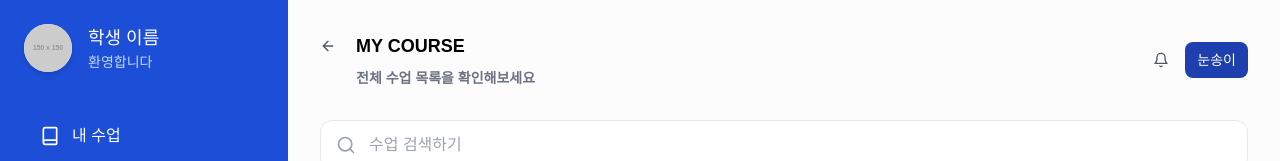
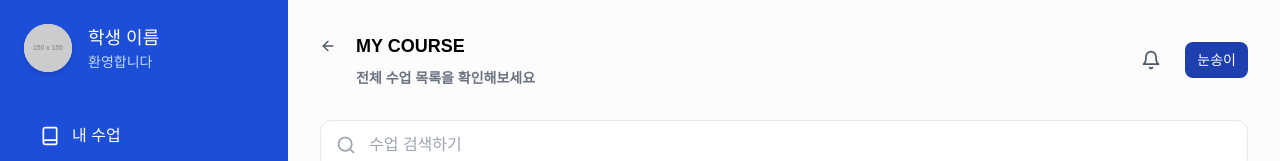
Before and after one commit to 9oormthon-univ/2024_DANPOON_TEAM_25_FE, a Next.js app: page /student/courses in a window 1280 px wide. Shown: the top 161 px of the page. Built offline with nearby package versions, Linux system fonts and the light colour scheme.

Commit message:
[style] notification icon 크기 및 hover 효과 추가

```diff
--- a/src/components/common/Button/NotificationButton.tsx
+++ b/src/components/common/Button/NotificationButton.tsx
@@ -9,11 +9,11 @@ export const NotificationButton = ({
   isNew = false,
 }: NotificationButtonProps) => {
   return (
-    <div className="relative inline-block">
-      <Bell className="w-4 h-4 text-gray-600" />
+    <button className="relative inline-block p-2 rounded-full hover:bg-gray-100 active:bg-gray-200 transition-colors">
+      <Bell className="w-5 h-5 text-gray-600" />
       {isNew ? (
         <span className="absolute bottom-5 left-4 w-2 h-2 bg-red-500 rounded-full border border-white" />
       ) : null}
-    </div>
+    </button>
   );
 };
```
